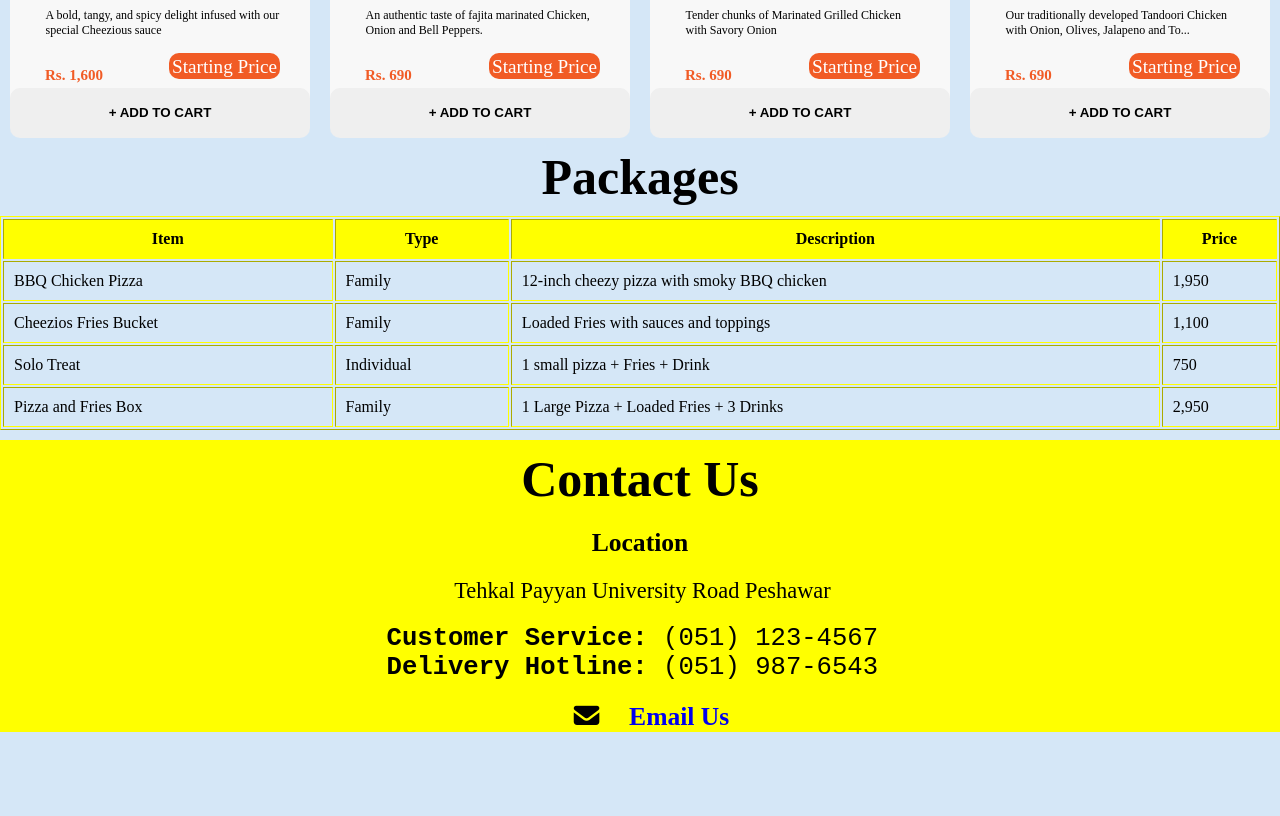
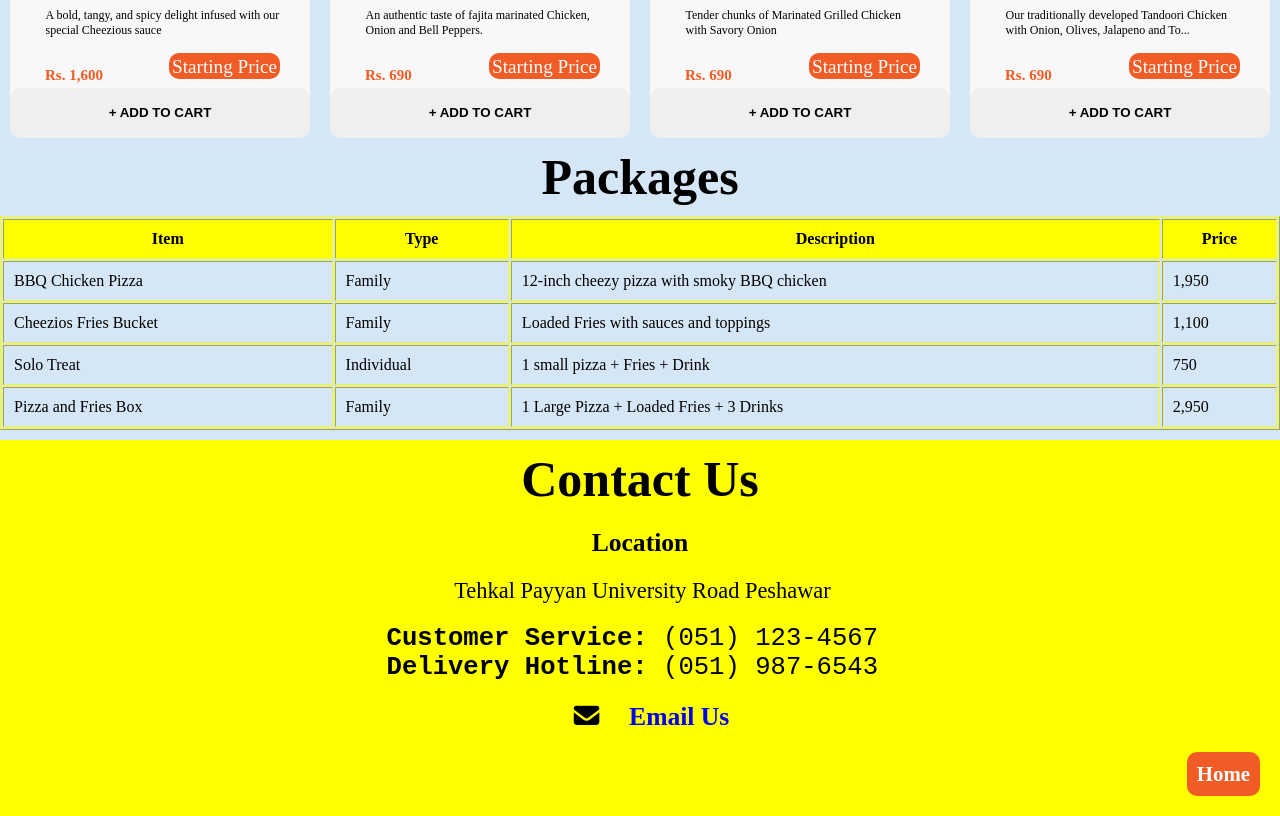
Before and after one commit to kaleemullah1208/One-Page-Project, a plain HTML site: page index.html in a window 1280 px wide. Shown: the part 1160-1976 px from the top of the page. Before the commit the page ends 1892 px from the top, so only its background shows below. Drawn offline with Linux system fonts and the light colour scheme.

Commit message:
add home button

```diff
--- a/index.html
+++ b/index.html
@@ -124,5 +124,6 @@
 <strong>Delivery Hotline:</strong> (051) 987-6543 </pre>
 <h4>  <i class="fa-solid fa-envelope"></i>  <a  href="mailto:cheezious@gmail.com">Email Us</a></h4>
 </div>
+<div class="button"><a href="index.html">Home</a></div>
   </body>
 </html>
--- a/style.css
+++ b/style.css
@@ -205,3 +205,24 @@ align-items: center;
 .contact p{
     font-size: 1.4rem;
 }
+.button{
+    display: flex;
+    justify-content: flex-end;
+    width: 100%;
+    background-color: yellow;
+}
+.button a{
+    padding: 10px;
+    font-size: 1.3rem;
+    background-color: white;
+    margin: 20px;
+    text-decoration: none;
+    border-radius: 10px;
+    font-weight: 900;
+    background-color: #F15B25;
+    color: white;
+}
+.button a:hover{
+    background-color:#f15b25d7 ;
+    color: wheat;
+}
```
